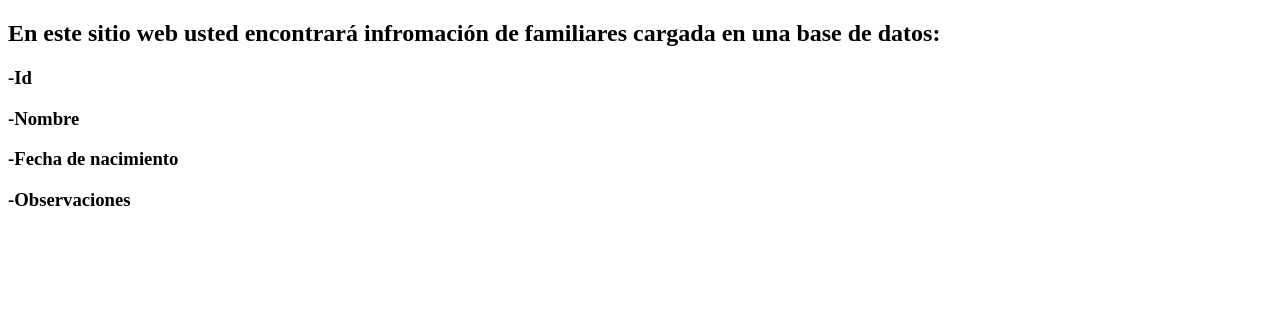
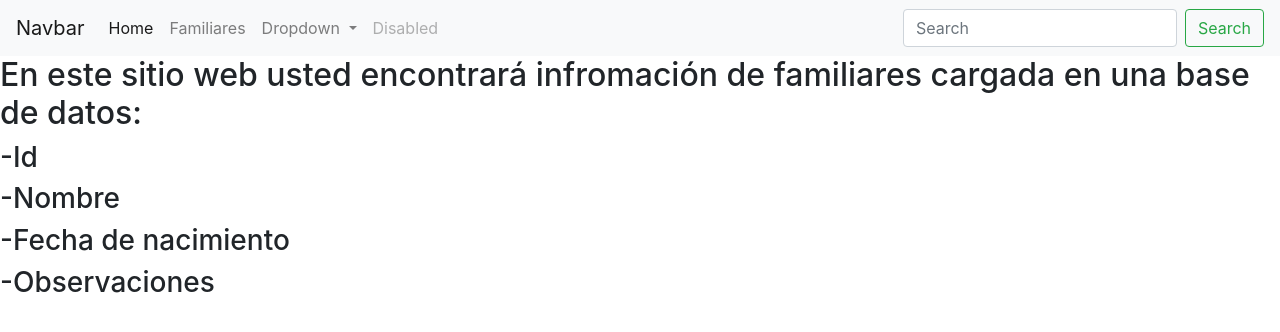
Before and after one commit to ramirobembeniuk/entregable_1, a Django app: template templates/template1.html in a window 1280 px wide. Shown: the top 332 px of the page. Run offline with Django 4.2, Linux system fonts and the light colour scheme; the template is opened without the code that fills it, so the values that code supplies are empty.

Commit message:
firts commit

```diff
--- a/Familiares1/urls.py
+++ b/Familiares1/urls.py
@@ -16,12 +16,12 @@ Including another URLconf
 from django.contrib import admin
 from django.urls import path
 
-from Familiares1.views import bienvenida, template_desc
+from Familiares1.views import bienvenida, index
 from app_familiares.views import familiares_vis
 
 urlpatterns = [
     path('admin/', admin.site.urls),
     path('bienvenida/', bienvenida, name='bienvenida'),
-    path('template_desc/',template_desc,name='template_desc'),
+    path('index/',index,name='index'),
     path('familiares_vis/',familiares_vis, name='familiares_vis')
 ]
--- a/Familiares1/views.py
+++ b/Familiares1/views.py
@@ -8,5 +8,5 @@ from django.shortcuts import render
 def bienvenida(request):
     return HttpResponse('<h1>Bienvenido/a a mi primer MVT</h1>')
 
-def template_desc(request):
+def index(request):
     return render(request,'template1.html',context = {})
--- a/templates/template1.html
+++ b/templates/template1.html
@@ -1,16 +1,67 @@
 <!DOCTYPE html>
 <html lang="en">
+
 <head>
     <meta charset="UTF-8">
     <meta http-equiv="X-UA-Compatible" content="IE=edge">
     <meta name="viewport" content="width=device-width, initial-scale=1.0">
     <title>Document</title>
+    <link rel="stylesheet" href="https://cdn.jsdelivr.net/npm/bootstrap@4.6.1/dist/css/bootstrap.min.css"
+        integrity="sha384-zCbKRCUGaJDkqS1kPbPd7TveP5iyJE0EjAuZQTgFLD2ylzuqKfdKlfG/eSrtxUkn" crossorigin="anonymous">
 </head>
+
 <body>
+    <nav class="navbar navbar-expand-lg navbar-light bg-light">
+        <a class="navbar-brand" href="#">Navbar</a>
+        <button class="navbar-toggler" type="button" data-toggle="collapse" data-target="#navbarSupportedContent"
+            aria-controls="navbarSupportedContent" aria-expanded="false" aria-label="Toggle navigation">
+            <span class="navbar-toggler-icon"></span>
+        </button>
+
+        <div class="collapse navbar-collapse" id="navbarSupportedContent">
+            <ul class="navbar-nav mr-auto">
+                <li class="nav-item active">
+                    <a class="nav-link" href="#">Home <span class="sr-only">(current)</span></a>
+                </li>
+                <li class="nav-item">
+                    <a class="nav-link" href='/familiares_vis/'>Familiares</a>
+                </li>
+                <li class="nav-item dropdown">
+                    <a class="nav-link dropdown-toggle" href="#" id="navbarDropdown" role="button"
+                        data-toggle="dropdown" aria-expanded="false">
+                        Dropdown
+                    </a>
+                    <div class="dropdown-menu" aria-labelledby="navbarDropdown">
+                        <a class="dropdown-item" href="#">Action</a>
+                        <a class="dropdown-item" href="#">Another action</a>
+                        <div class="dropdown-divider"></div>
+                        <a class="dropdown-item" href="#">Something else here</a>
+                    </div>
+                </li>
+                <li class="nav-item">
+                    <a class="nav-link disabled">Disabled</a>
+                </li>
+            </ul>
+            <form class="form-inline my-2 my-lg-0">
+                <input class="form-control mr-sm-2" type="search" placeholder="Search" aria-label="Search">
+                <button class="btn btn-outline-success my-2 my-sm-0" type="submit">Search</button>
+            </form>
+        </div>
+    </nav>
+
+
     <h2>En este sitio web usted encontrará infromación de familiares cargada en una base de datos: </h2>
     <h3>-Id</h3>
     <h3>-Nombre</h3>
     <h3>-Fecha de nacimiento</h3>
     <h3>-Observaciones</h3>
 </body>
+
+<script src="https://cdn.jsdelivr.net/npm/jquery@3.5.1/dist/jquery.slim.min.js"
+    integrity="sha384-DfXdz2htPH0lsSSs5nCTpuj/zy4C+OGpamoFVy38MVBnE+IbbVYUew+OrCXaRkfj"
+    crossorigin="anonymous"></script>
+<script src="https://cdn.jsdelivr.net/npm/bootstrap@4.6.1/dist/js/bootstrap.bundle.min.js"
+    integrity="sha384-fQybjgWLrvvRgtW6bFlB7jaZrFsaBXjsOMm/tB9LTS58ONXgqbR9W8oWht/amnpF"
+    crossorigin="anonymous"></script>
+
 </html>
```
